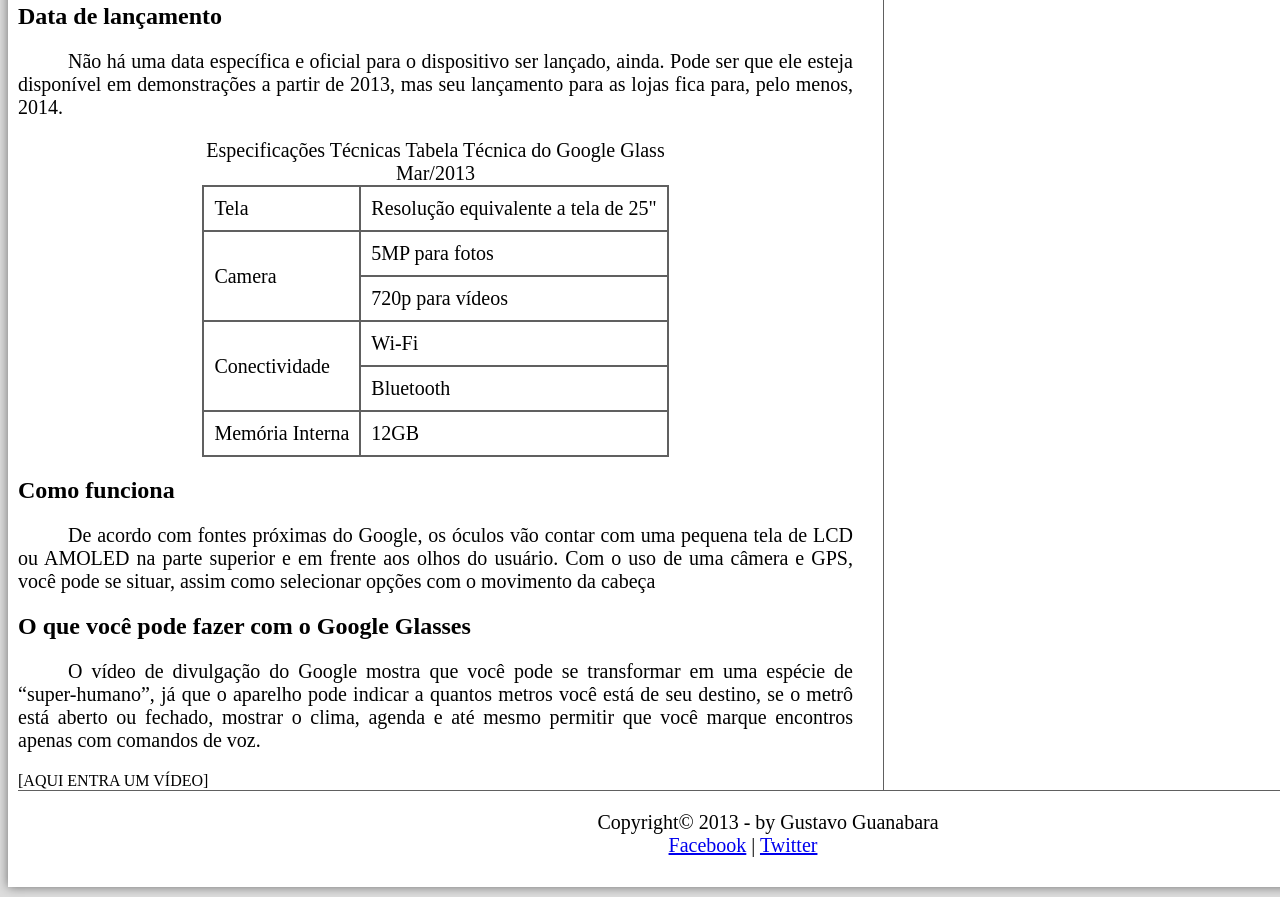
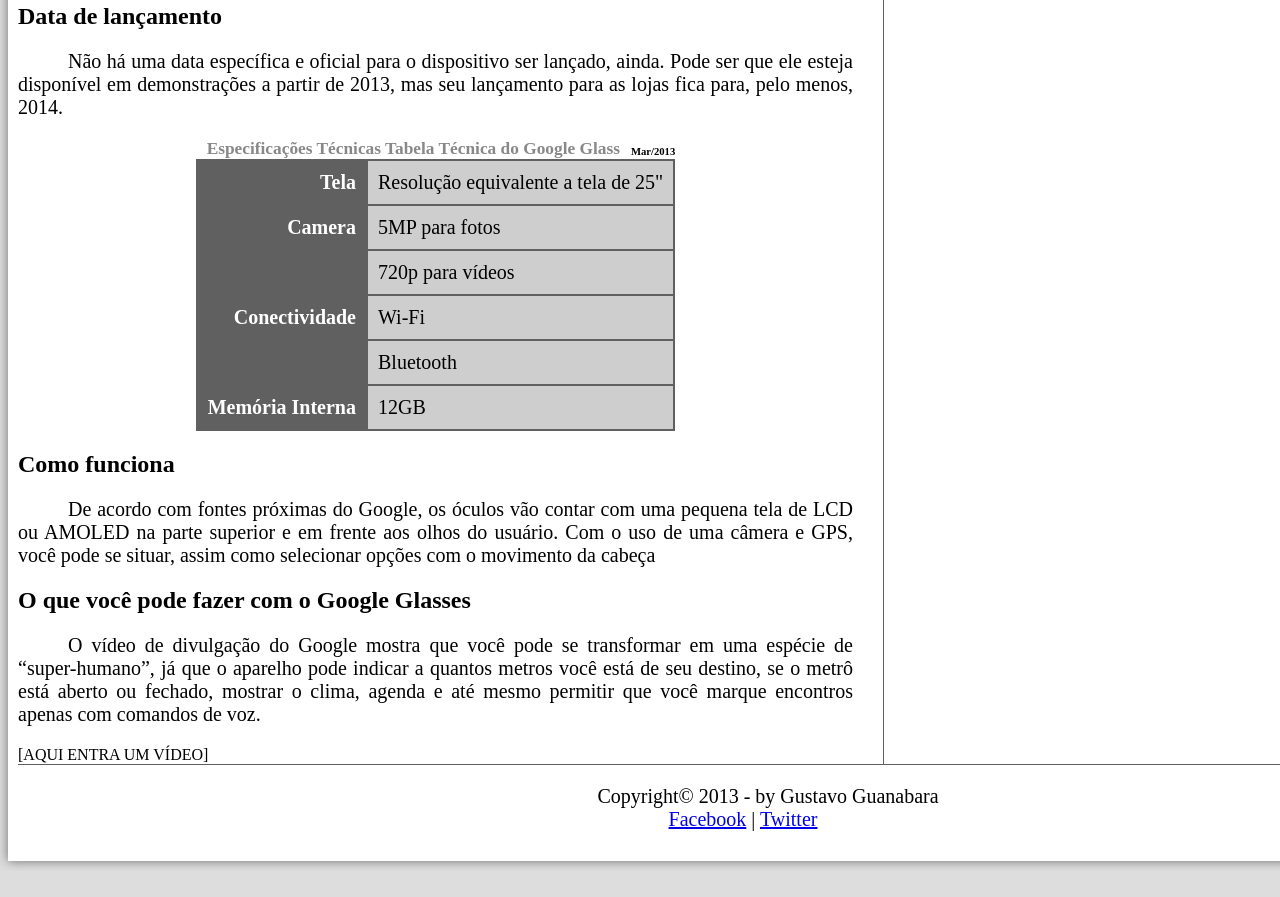
Before and after one commit to Wanderson-Melo/exercicio-site-google-glass, a plain HTML site: page index.html in a window 1280 px wide. Shown: the part 1053-1950 px from the top of the page. After the commit the page ends 1924 px from the top, so only its background shows below. Drawn offline with Linux system fonts and the light colour scheme.

Commit message:
Aula 20 - Estilos CSS3 para Tabelas em HTML5
Formatação da tabela utilizando CSS3.

```diff
--- a/_css/estilo.css
+++ b/_css/estilo.css
@@ -140,6 +140,32 @@ table#tabelaspec td {
 	padding: 10px;
 	}
 
+table#tabelaspec td.ce {
+	color: #ffffff;
+	background-color: #606060;
+	text-align: right;
+	vertical-align: top;
+	font-weight: bold;
+	}
+
+table#tabelaspec td.cd {
+	background-color: #cecece;
+	}
+
+table#tabelaspec caption {
+	color: #888888;
+	font-size: 13pt;
+	font-weight: bolder;
+	}
+
+table#tabelaspec caption span {
+	display: block;
+	float: right;
+	color: #000000;
+	font-size: 8pt;
+	margin-top: 7px;
+	}
+
 aside#lateral {
 	display: block;
 	width: 550px;
--- a/index.html
+++ b/index.html
@@ -62,14 +62,14 @@
 	<p>Não há uma data específica e oficial para o dispositivo ser lançado, ainda. Pode ser que ele esteja disponível em demonstrações a partir de 2013, mas seu lançamento para as lojas fica para, pelo menos, 2014.</p>
 	<table id="tabelaspec">
 		<caption>Especificações Técnicas
-		Tabela Técnica do Google Glass Mar/2013</caption>
+		Tabela Técnica do Google Glass <span>Mar/2013</span></caption>
 
-		<tr><td>Tela</td><td>Resolução equivalente a tela de 25"</td></tr>
-		<tr><td rowspan="2">Camera</td><td>5MP para fotos</td></tr>
-		<td>720p para vídeos</td>
-		<tr><td rowspan="2">Conectividade</td><td>Wi-Fi</td></tr>
-		<td>Bluetooth</td>
-		<tr><td>Memória Interna</td><td>12GB</td></tr>
+		<tr><td class="ce">Tela</td><td class="cd">Resolução equivalente a tela de 25"</td></tr>
+		<tr><td rowspan="2" class="ce">Camera</td><td class="cd">5MP para fotos</td></tr>
+		<td class="cd">720p para vídeos</td>
+		<tr><td rowspan="2" class="ce">Conectividade</td><td class="cd">Wi-Fi</td></tr>
+		<td class="cd">Bluetooth</td>
+		<tr><td class="ce">Memória Interna</td><td class="cd">12GB</td></tr>
 	</table>
 	<h2>Como funciona</h2>
 	<p>De acordo com fontes próximas do Google, os óculos vão contar com uma pequena tela de LCD ou AMOLED na parte superior e em frente aos olhos do usuário. Com o uso de uma câmera e GPS, você pode se situar, assim como selecionar opções com o movimento da cabeça</p>
```
